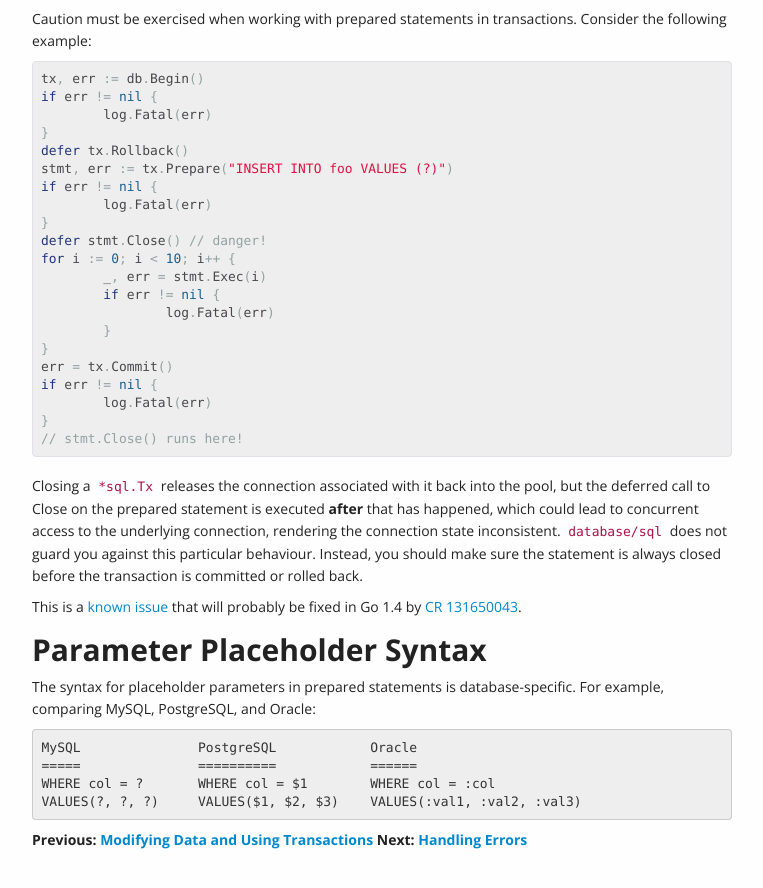
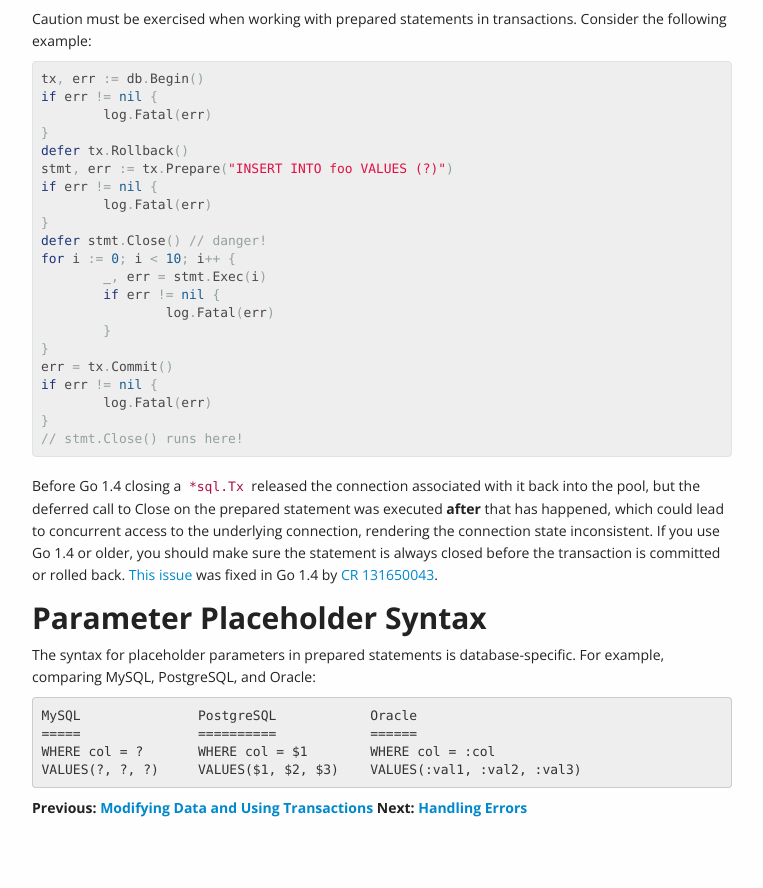
Before and after one commit to VividCortex/go-database-sql-tutorial, a Jekyll site: the page built from prepared.md, in a window 1280 px wide and 900 px high, scrolled down 1381 px. Shown: the top 888 px of the window, without its empty margins (378-1141 px from the left). Built offline with Jekyll 4.4.1, drawn with Linux system fonts in a browser that asks for light colours.

Commit message:
CR 131650043 was merged in Go 1.4

```diff
--- a/prepared.md
+++ b/prepared.md
@@ -110,16 +110,13 @@ if err != nil {
 // stmt.Close() runs here!
 </pre>
 
-Closing a `*sql.Tx` releases the connection associated with it back into the
-pool, but the deferred call to Close on the prepared statement is executed
+
+Before Go 1.4 closing a `*sql.Tx` released the connection associated with it back into the
+pool, but the deferred call to Close on the prepared statement was executed
 **after** that has happened, which could lead to concurrent access to the
 underlying connection, rendering the connection state inconsistent.
-`database/sql` does not guard you against this particular behaviour.  Instead,
-you should make sure the statement is always closed before the transaction is
-committed or rolled back.
-
-This is a [known issue](https://github.com/golang/go/issues/4459) that
-will probably be fixed in Go 1.4 by [CR 131650043](https://codereview.appspot.com/131650043).
+If you use Go 1.4 or older, you should make sure the statement is always closed before the transaction is
+committed or rolled back. [This issue](https://github.com/golang/go/issues/4459) was fixed in Go 1.4 by [CR 131650043](https://codereview.appspot.com/131650043).
 
 Parameter Placeholder Syntax
 ============================
```
